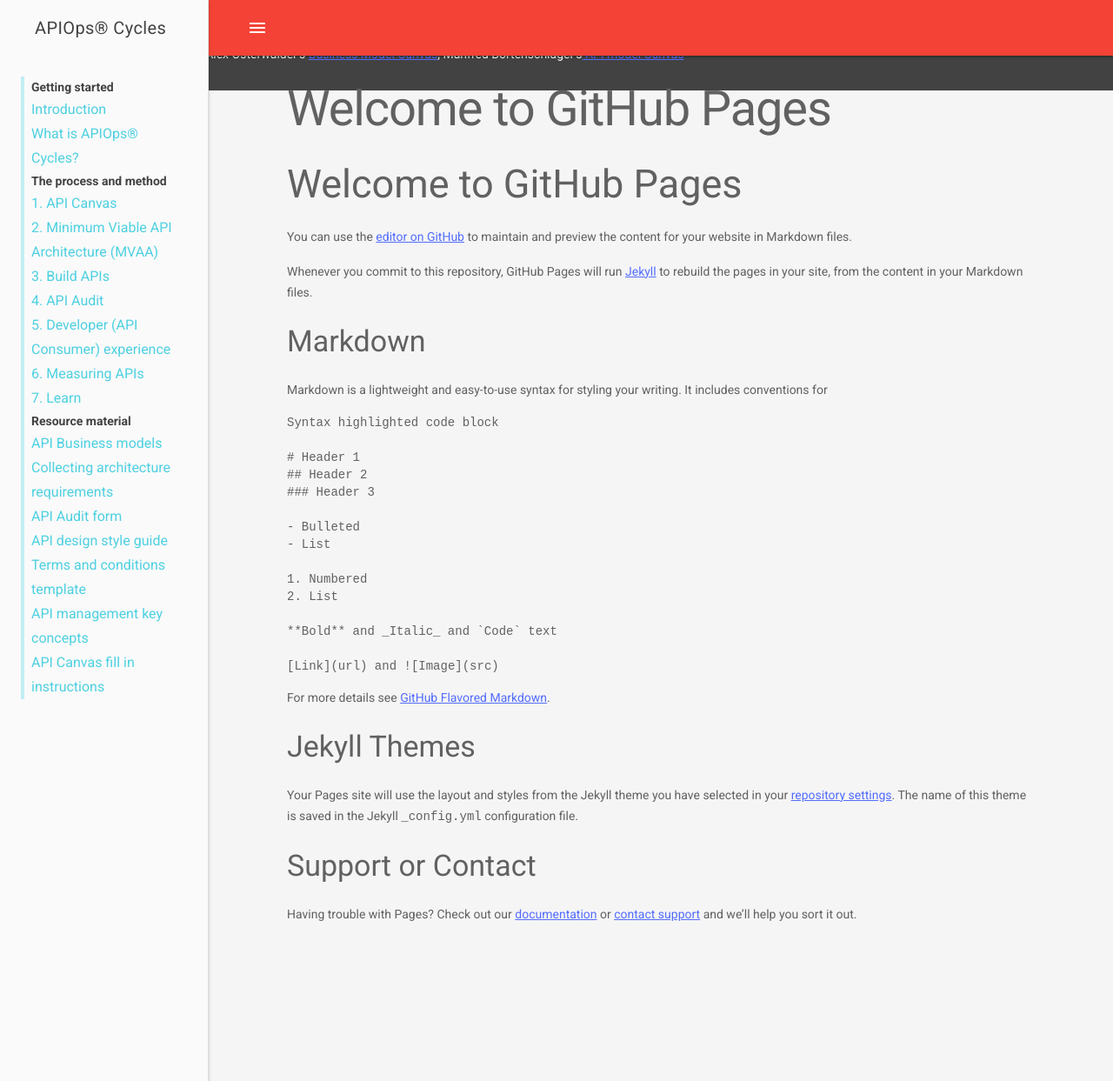
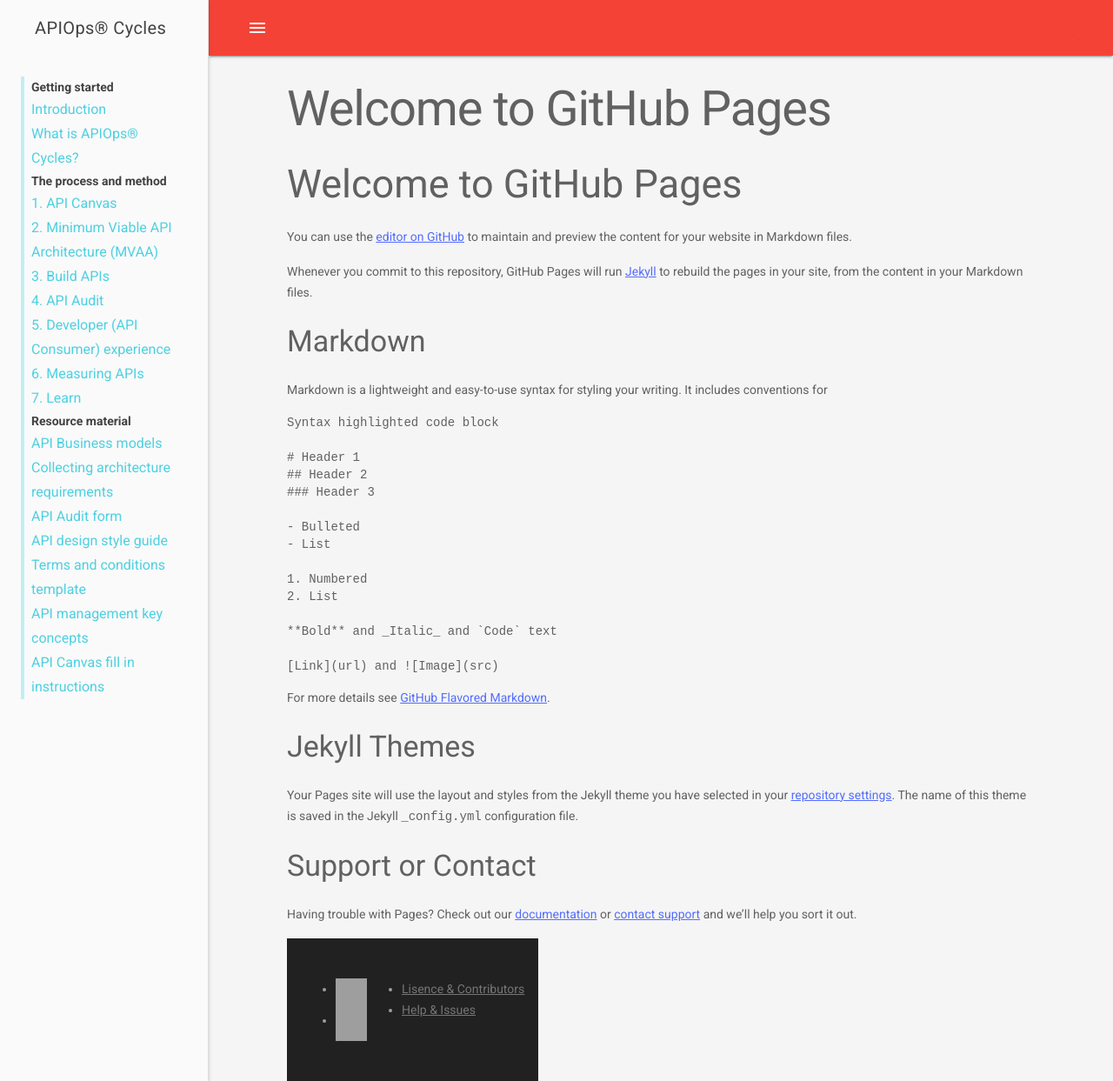
Before and after one commit to mniinio/APIOps-cycles, a Jekyll site: the page built from README.md, in a window 1280 px wide. Shown: the whole page at 87% size. Built offline with Jekyll 4.4.1, drawn with Linux system fonts in a browser that asks for light colours; our own code applies the rules of GitHub Pages for plain Markdown files.

Commit message:
Changing footer content + putting it inside main

```diff
--- a/_layouts/default.html
+++ b/_layouts/default.html
@@ -68,16 +68,23 @@
             <div class="page-content">
               {{ content }}
             </div>
+
+          <footer class="mdl-mini-footer mdl-color--grey-900">
+            <ul>
+              <li class="mdl-mini-footer--social-btn">
+                <a href="https://twitter.com/apiops" class="social-btn social-btn__twitter" role="button" title="Twitter"></a>
+              </li>
+              <li class="mdl-mini-footer--social-btn">
+                <a href="https://github.com/apiops/apiops-cycles" class="social-btn social-btn__github" role="button" title="GitHub"></a>
+              </li>
+            </ul>
+            <ul class="docs-link-list">
+              <li><a class="mdl-color-text--grey-600" href="{{ site.baseurl}}/contributors/">Lisence & Contributors</a></li>
+              <li><a class="mdl-color-text--grey-600" href="https://github.com/apiops/apiops-cycles/issues">Help & Issues</a></li>
+            </ul>
+          </footer>
           </main>
         </div>
-        <footer class="mdl-mega-footer">
-          <div class="mdl-mega-footer--bottom-section">
-            <div class="mdl-logo">
-              <span>API Canvas and API Value Proposition templates and method by Digia PLC is licensed under a <a href="https://creativecommons.org/licenses/by-sa/4.0/">Creative Commons Attribution-ShareAlike 4.0 International License</a>. API MVA templates created by <a href="www.digia.com">Digia Plc</a></span>
-              <span>re-interpreted from Alex Osterwalder’s <a href="https://en.wikipedia.org/wiki/Business_Model_Canvas"> Business Model Canvas</a>, Manfred Bortenschlager's<a href="https://www.slideshare.net/3scale/api-model-canvas-apidays-mediterranea-2015"> API model Canvas</a> </span>
-            </div>
-          </div>
-        </footer>
 
     {% if site.google_analytics %}
       <script type="text/javascript">
```
